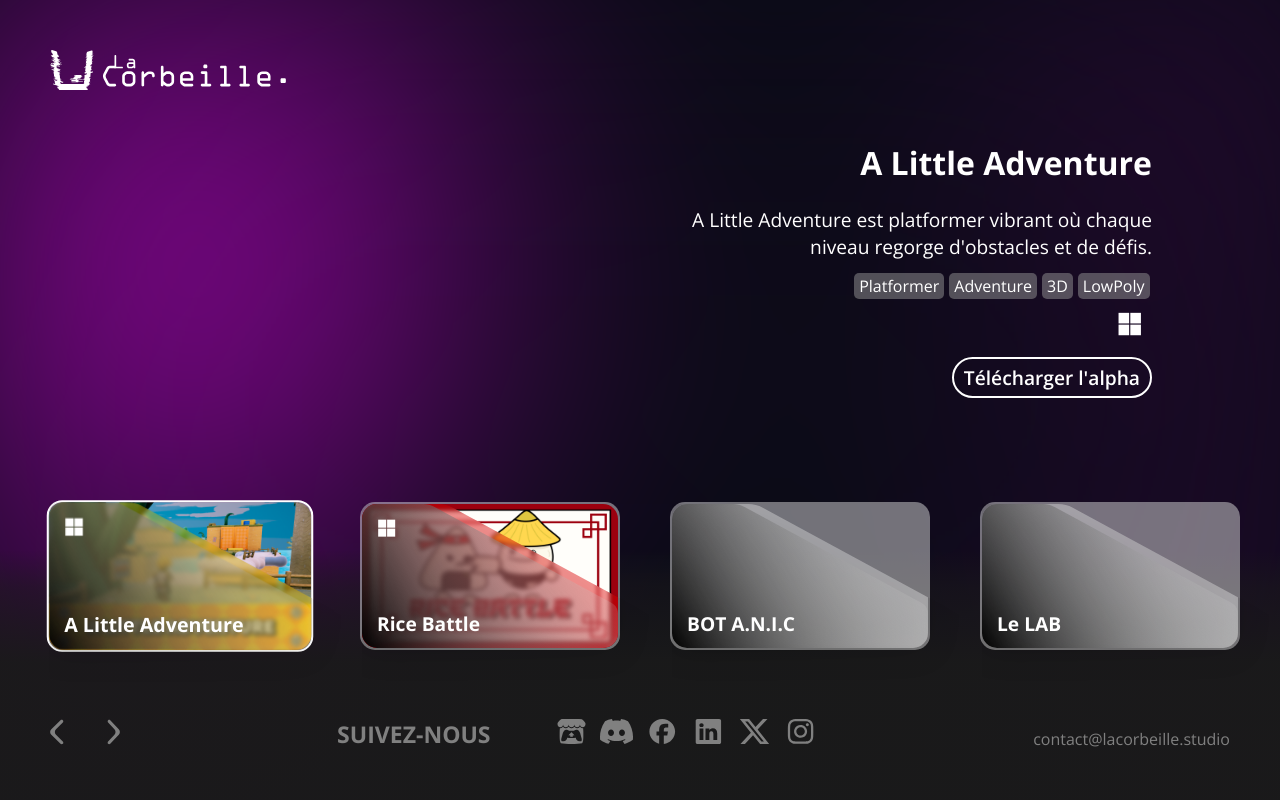
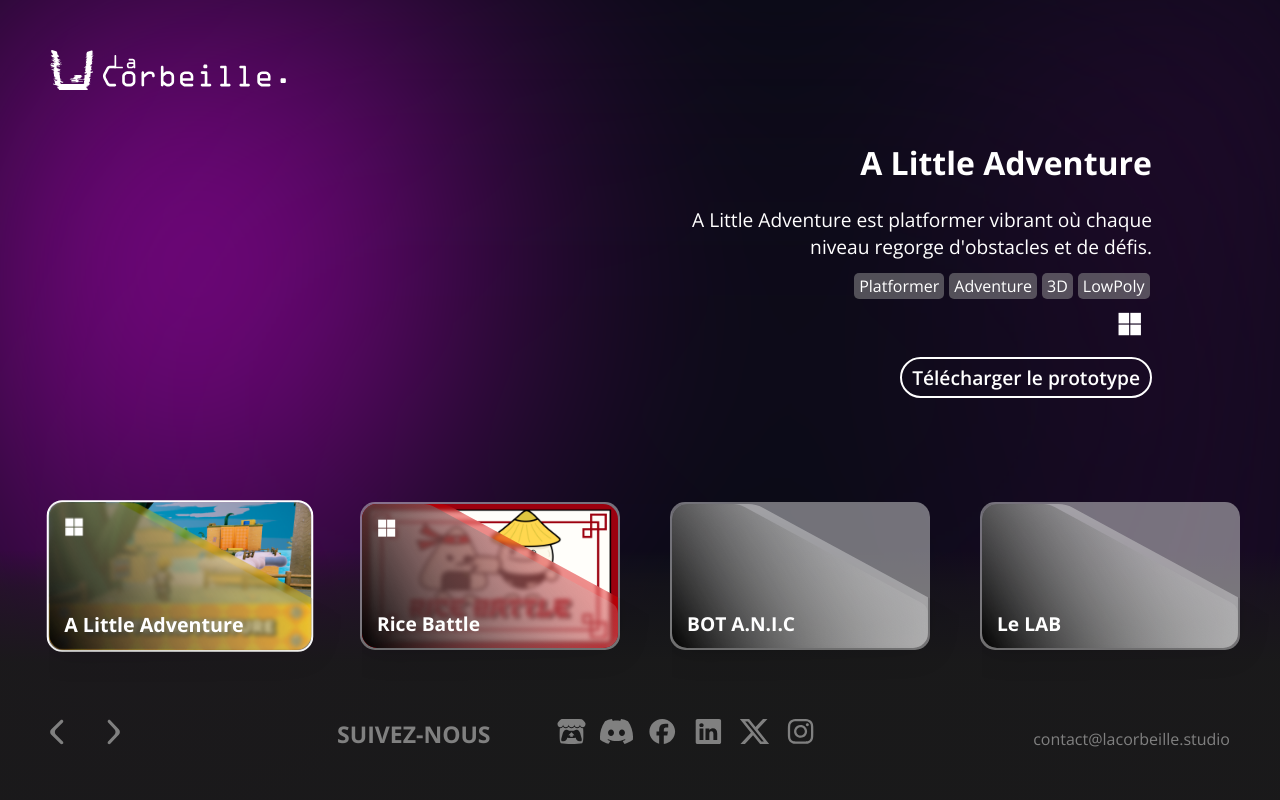
Before and after one commit to LaCorbeille/lacorbeille.studio, a PHP site: page / in a window 1280 px wide. Run offline with PHP 8.4, Linux system fonts and the light colour scheme; some web fonts are replaced.

Commit message:
:sparkles: Update content

```diff
--- a/index.php
+++ b/index.php
@@ -54,7 +54,7 @@ if (!isset($_SESSION)) {
             $title = "A Little Adventure";
             $description = "A Little Adventure est platformer vibrant où chaque niveau regorge d'obstacles et de défis.";
             $gameTags = ["Platformer", "Adventure", "3D", "LowPoly"];
-            $action = "Télécharger l'alpha";
+            $action = "Télécharger le prototype";
             $platforms = ["Windows"];
             $cover = "ALittleAdventure.png";
             include 'components/gameCard.php';
@@ -62,7 +62,7 @@ if (!isset($_SESSION)) {
             <?php
             $title = "Rice Battle";
             // $description = "Rice Battle est un jeu de combat en 2.5D dans l'univers de la cuisine asiatique.";
-            $description = "Ce jeu est en cours de conception.";
+            $description = "Ce jeu est en cours de développement.";
             $gameTags = ["Combat", "2.5D", "Arcade"];
             // $action = "Télécharger la beta";
             $action = "";
```
